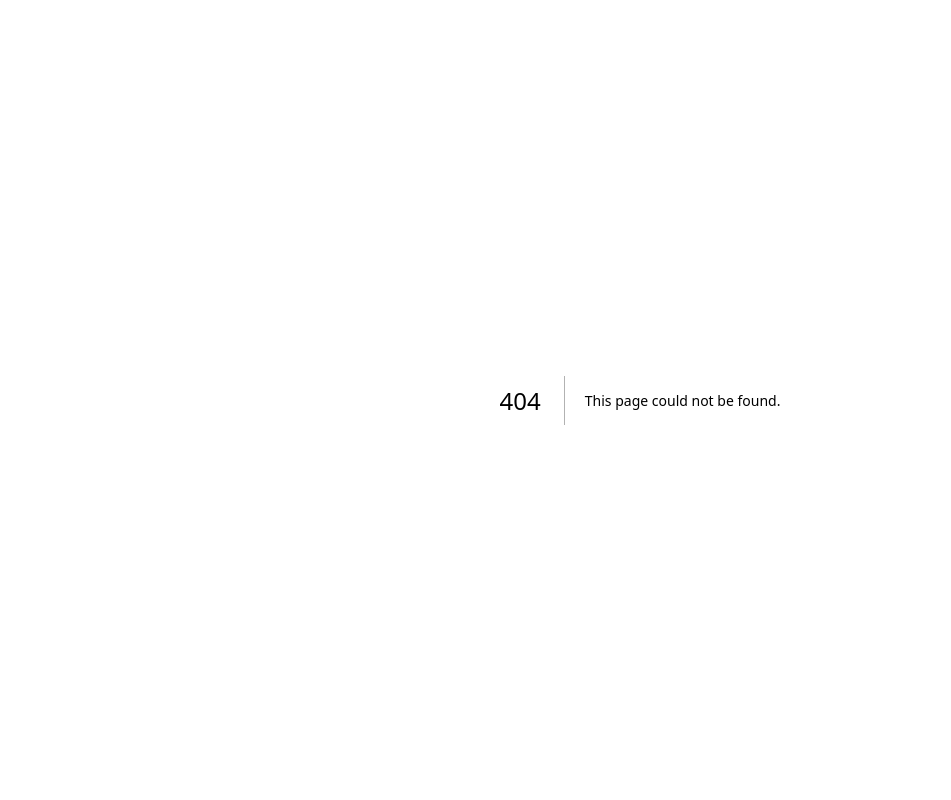
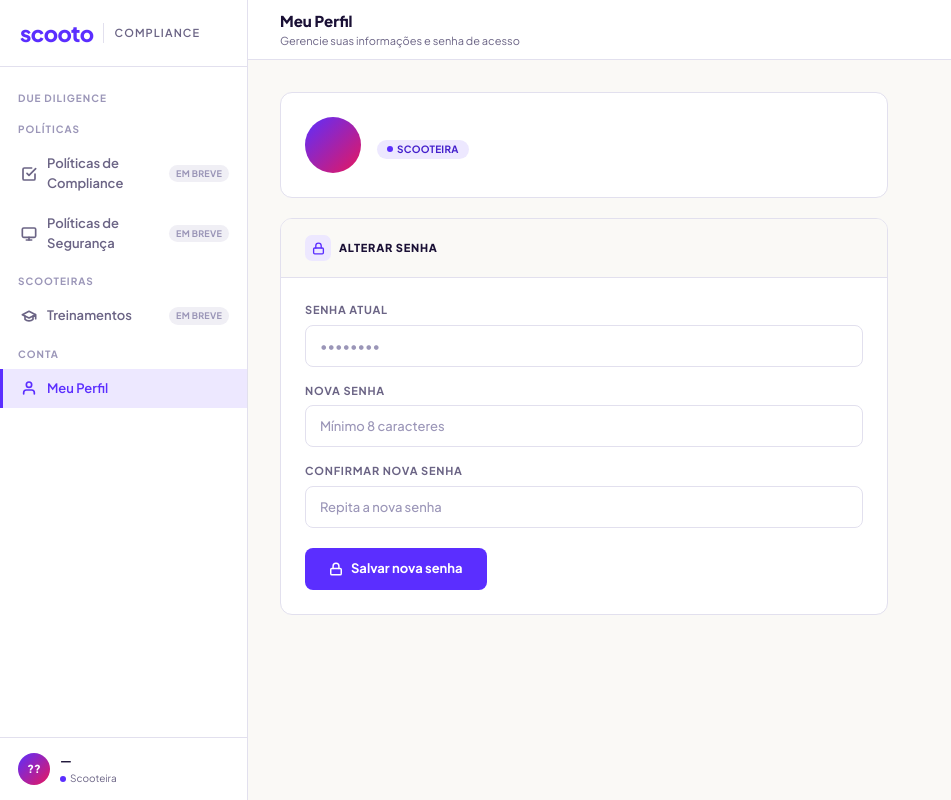
Before and after one commit to juridico-scooto/compliance, a Next.js app: page /perfil in a window 1280 px wide. Before the commit this address had no page. Shown: the whole page, without its empty margins (0-951 px from the left). Built offline with nearby package versions, Linux system fonts and the light colour scheme; no server answers.

Commit message:
feat: página de perfil com troca de senha

```diff
--- /dev/null
+++ b/app/(dashboard)/perfil/page.tsx
@@ -0,0 +1,53 @@
+import { getServerSession } from "next-auth";
+import { authOptions } from "@/lib/auth";
+import Topbar from "@/components/topbar";
+import AlterarSenhaForm from "@/components/alterar-senha-form";
+
+export default async function PerfilPage() {
+  const session = await getServerSession(authOptions);
+
+  return (
+    <>
+      <Topbar title="Meu Perfil" subtitle="Gerencie suas informações e senha de acesso" />
+      <div className="p-8 flex-1 max-w-2xl">
+
+        {/* Info do usuário */}
+        <div className="bg-white rounded-card border border-[var(--gray-border)] p-6 mb-5">
+          <div className="flex items-center gap-4">
+            <div
+              className="w-14 h-14 rounded-full flex items-center justify-center text-[18px] font-extrabold text-white shrink-0"
+              style={{ background: "linear-gradient(135deg, var(--violet), var(--magenta))" }}
+            >
+              {session?.user?.name?.split(" ").map((n) => n[0]).slice(0, 2).join("").toUpperCase()}
+            </div>
+            <div>
+              <p className="text-[16px] font-extrabold text-[var(--text-primary)]">{session?.user?.name}</p>
+              <p className="text-[12px] text-[var(--text-secondary)] mt-0.5">{session?.user?.email}</p>
+              <span className="inline-flex items-center gap-1 mt-1.5 text-[10px] font-bold bg-[var(--violet-light)] text-[var(--violet-dark)] px-2.5 py-0.5 rounded-full uppercase tracking-wide">
+                <span className="w-1.5 h-1.5 rounded-full bg-[var(--violet)] inline-block" />
+                {session?.user?.role === "ADMIN" ? "Admin · Jurídico" : "Scooteira"}
+              </span>
+            </div>
+          </div>
+        </div>
+
+        {/* Alterar senha */}
+        <div className="bg-white rounded-card border border-[var(--gray-border)] overflow-hidden">
+          <div className="px-6 py-4 border-b border-[var(--gray-border)] bg-[var(--off-white)] flex items-center gap-2">
+            <div className="w-[26px] h-[26px] rounded-[7px] bg-[var(--violet-light)] flex items-center justify-center shrink-0">
+              <svg viewBox="0 0 24 24" fill="none" stroke="currentColor" strokeWidth="2.5" strokeLinecap="round" strokeLinejoin="round" className="w-[13px] h-[13px] text-[var(--violet)]">
+                <rect x="3" y="11" width="18" height="11" rx="2" ry="2"/>
+                <path d="M7 11V7a5 5 0 0 1 10 0v4"/>
+              </svg>
+            </div>
+            <span className="text-[11px] font-extrabold text-[var(--text-primary)] uppercase tracking-[0.07em]">Alterar Senha</span>
+          </div>
+          <div className="p-6">
+            <AlterarSenhaForm />
+          </div>
+        </div>
+
+      </div>
+    </>
+  );
+}
--- /dev/null
+++ b/app/api/user/senha/route.ts
@@ -0,0 +1,36 @@
+import { NextRequest, NextResponse } from "next/server";
+import { getServerSession } from "next-auth";
+import { authOptions } from "@/lib/auth";
+import { prisma } from "@/lib/prisma";
+import bcrypt from "bcryptjs";
+
+export async function POST(req: NextRequest) {
+  const session = await getServerSession(authOptions);
+  if (!session) {
+    return NextResponse.json({ error: "Sessão expirada." }, { status: 401 });
+  }
+
+  const { senhaAtual, novaSenha } = await req.json();
+
+  if (!senhaAtual || !novaSenha) {
+    return NextResponse.json({ error: "Preencha todos os campos." }, { status: 400 });
+  }
+  if (novaSenha.length < 8) {
+    return NextResponse.json({ error: "A nova senha deve ter pelo menos 8 caracteres." }, { status: 400 });
+  }
+
+  const user = await prisma.user.findUnique({ where: { id: session.user.id } });
+  if (!user) {
+    return NextResponse.json({ error: "Usuário não encontrado." }, { status: 404 });
+  }
+
+  const valid = await bcrypt.compare(senhaAtual, user.password);
+  if (!valid) {
+    return NextResponse.json({ error: "Senha atual incorreta." }, { status: 400 });
+  }
+
+  const hash = await bcrypt.hash(novaSenha, 10);
+  await prisma.user.update({ where: { id: user.id }, data: { password: hash } });
+
+  return NextResponse.json({ ok: true });
+}
--- /dev/null
+++ b/components/alterar-senha-form.tsx
@@ -0,0 +1,127 @@
+"use client";
+
+import { useState } from "react";
+
+export default function AlterarSenhaForm() {
+  const [senhaAtual, setSenhaAtual] = useState("");
+  const [novaSenha, setNovaSenha] = useState("");
+  const [confirmar, setConfirmar] = useState("");
+  const [loading, setLoading] = useState(false);
+  const [erro, setErro] = useState("");
+  const [sucesso, setSucesso] = useState(false);
+
+  async function handleSubmit(e: React.FormEvent) {
+    e.preventDefault();
+    setErro("");
+    setSucesso(false);
+
+    if (novaSenha !== confirmar) {
+      setErro("A nova senha e a confirmação não coincidem.");
+      return;
+    }
+    if (novaSenha.length < 8) {
+      setErro("A nova senha deve ter pelo menos 8 caracteres.");
+      return;
+    }
+
+    setLoading(true);
+    try {
+      const res = await fetch("/api/user/senha", {
+        method: "POST",
+        headers: { "Content-Type": "application/json" },
+        body: JSON.stringify({ senhaAtual, novaSenha }),
+      });
+      const json = await res.json();
+      if (!res.ok) {
+        setErro(json.error || "Erro ao alterar a senha.");
+      } else {
+        setSucesso(true);
+        setSenhaAtual("");
+        setNovaSenha("");
+        setConfirmar("");
+      }
+    } catch {
+      setErro("Falha na conexão. Tente novamente.");
+    } finally {
+      setLoading(false);
+    }
+  }
+
+  return (
+    <form onSubmit={handleSubmit} className="flex flex-col gap-4">
+      <div className="flex flex-col gap-1.5">
+        <label className="text-[11px] font-bold text-[var(--text-secondary)] uppercase tracking-[0.07em]">
+          Senha atual
+        </label>
+        <input
+          type="password"
+          value={senhaAtual}
+          onChange={(e) => setSenhaAtual(e.target.value)}
+          placeholder="••••••••"
+          required
+          className="h-[42px] border-[1.5px] border-[var(--gray-border)] rounded-sm px-3.5 text-[13px] font-medium outline-none transition-all focus:border-[var(--violet)] focus:shadow-[0_0_0_3px_rgba(91,46,255,0.1)] placeholder:text-[var(--gray-mid)]"
+        />
+      </div>
+
+      <div className="flex flex-col gap-1.5">
+        <label className="text-[11px] font-bold text-[var(--text-secondary)] uppercase tracking-[0.07em]">
+          Nova senha
+        </label>
+        <input
+          type="password"
+          value={novaSenha}
+          onChange={(e) => setNovaSenha(e.target.value)}
+          placeholder="Mínimo 8 caracteres"
+          required
+          className="h-[42px] border-[1.5px] border-[var(--gray-border)] rounded-sm px-3.5 text-[13px] font-medium outline-none transition-all focus:border-[var(--violet)] focus:shadow-[0_0_0_3px_rgba(91,46,255,0.1)] placeholder:text-[var(--gray-mid)]"
+        />
+      </div>
+
+      <div className="flex flex-col gap-1.5">
+        <label className="text-[11px] font-bold text-[var(--text-secondary)] uppercase tracking-[0.07em]">
+          Confirmar nova senha
+        </label>
+        <input
+          type="password"
+          value={confirmar}
+          onChange={(e) => setConfirmar(e.target.value)}
+          placeholder="Repita a nova senha"
+          required
+          className="h-[42px] border-[1.5px] border-[var(--gray-border)] rounded-sm px-3.5 text-[13px] font-medium outline-none transition-all focus:border-[var(--violet)] focus:shadow-[0_0_0_3px_rgba(91,46,255,0.1)] placeholder:text-[var(--gray-mid)]"
+        />
+      </div>
+
+      {erro && (
+        <div className="bg-[var(--red-bg)] border-[1.5px] border-[#F5B8CC] rounded-sm px-3.5 py-[11px] text-[12px] font-semibold text-[#9B0A35]">
+          {erro}
+        </div>
+      )}
+
+      {sucesso && (
+        <div className="bg-[var(--green-bg)] border-[1.5px] border-[#A8EDD0] rounded-sm px-3.5 py-[11px] text-[12px] font-semibold text-[#0D6B45]">
+          Senha alterada com sucesso!
+        </div>
+      )}
+
+      <div className="pt-1">
+        <button
+          type="submit"
+          disabled={loading}
+          className="h-[42px] px-6 bg-[var(--violet)] text-white rounded-sm text-[13px] font-bold flex items-center gap-2 transition-colors hover:bg-[var(--violet-dark)] disabled:bg-[var(--gray-mid)] disabled:cursor-not-allowed"
+        >
+          {loading ? (
+            <div className="spinner" />
+          ) : (
+            <>
+              <svg viewBox="0 0 24 24" fill="none" stroke="currentColor" strokeWidth="2.5" strokeLinecap="round" strokeLinejoin="round" className="w-3.5 h-3.5">
+                <rect x="3" y="11" width="18" height="11" rx="2" ry="2"/>
+                <path d="M7 11V7a5 5 0 0 1 10 0v4"/>
+              </svg>
+              Salvar nova senha
+            </>
+          )}
+        </button>
+      </div>
+    </form>
+  );
+}
--- a/components/sidebar.tsx
+++ b/components/sidebar.tsx
@@ -65,6 +65,20 @@ const navItems = [
         icon: (
           <svg viewBox="0 0 24 24" fill="none" stroke="currentColor" strokeWidth="2.5" strokeLinecap="round" strokeLinejoin="round" className="w-4 h-4 shrink-0">
             <path d="M22 10v6M2 10l10-5 10 5-10 5z"/><path d="M6 12v5c3 3 9 3 12 0v-5"/>
+          </svg>
+        ),
+      },
+    ],
+  },
+  {
+    section: "Conta",
+    items: [
+      {
+        href: "/perfil",
+        label: "Meu Perfil",
+        icon: (
+          <svg viewBox="0 0 24 24" fill="none" stroke="currentColor" strokeWidth="2.5" strokeLinecap="round" strokeLinejoin="round" className="w-4 h-4 shrink-0">
+            <path d="M20 21v-2a4 4 0 0 0-4-4H8a4 4 0 0 0-4 4v2"/><circle cx="12" cy="7" r="4"/>
           </svg>
         ),
       },
--- a/middleware.ts
+++ b/middleware.ts
@@ -29,5 +29,7 @@ export const config = {
     "/historico/:path*",
     "/politicas/:path*",
     "/treinamentos/:path*",
+    "/perfil/:path*",
+    "/perfil",
   ],
 };
```
